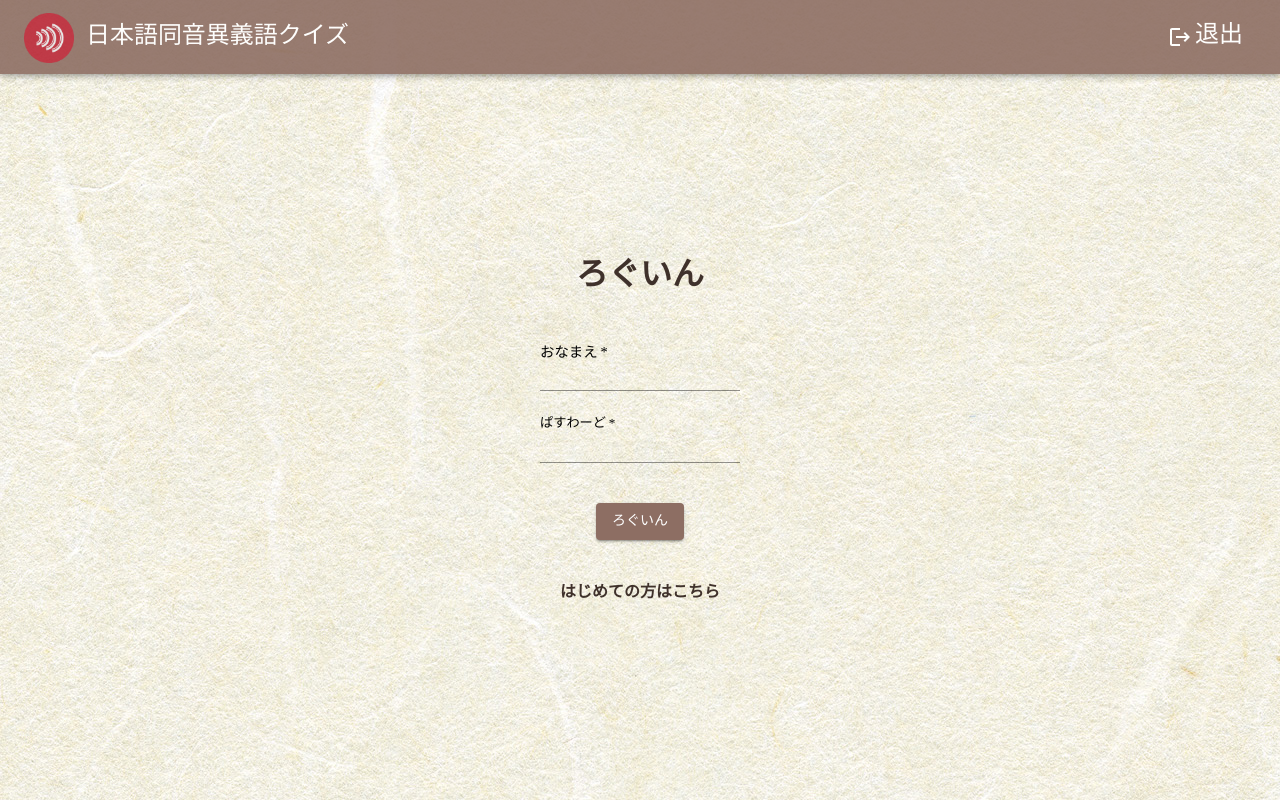
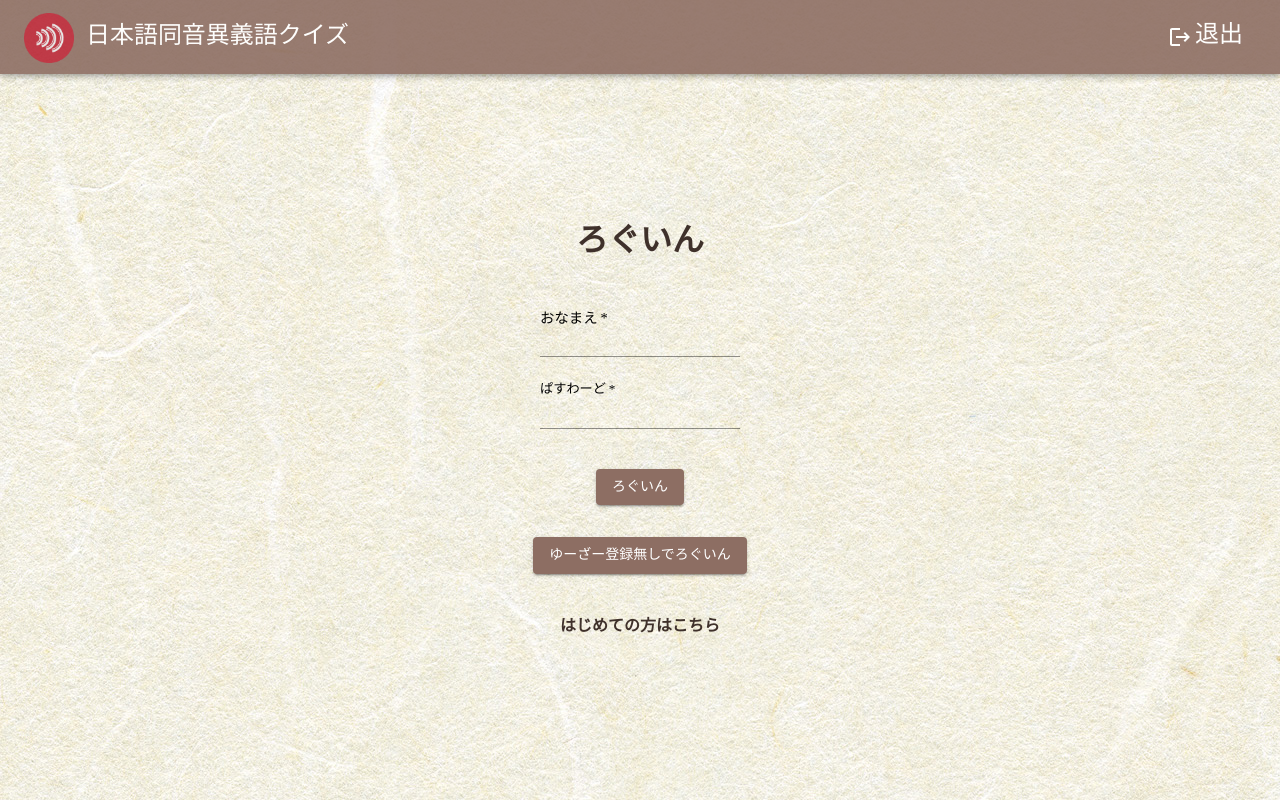
Before and after one commit to usma11dia0/japanese_quiz_app_frontend, a React (Create React App) app: page /quizzes in a window 1280 px wide. Built offline with nearby package versions, Linux system fonts and the light colour scheme; a web font is replaced by a local one.

Commit message:
add guest_user login function

```diff
--- a/src/features/auth/Auth.tsx
+++ b/src/features/auth/Auth.tsx
@@ -12,6 +12,7 @@ import {
   fetchAsyncRegister,
   selectIsLoginView,
 } from "./authSlice";
+import { CRED } from "../../types/features";
 
 export const Auth: FC = () => {
   const dispatch: AppDispatch = useDispatch();
@@ -22,13 +23,18 @@ export const Auth: FC = () => {
   const password1 = useRef<HTMLInputElement>(null);
   const password2 = useRef<HTMLInputElement>(null);
 
-  const handleSubmit = async (e: FormEvent<HTMLFormElement>) => {
-    e.preventDefault();
+  const handleSubmit = async (e?: FormEvent<HTMLFormElement>, cred?: CRED) => {
+    if (e !== undefined) e.preventDefault();
     if (isLoginView) {
-      const credential = {
-        username: username.current!.value,
-        password: password1.current!.value,
-      };
+      let credential;
+      if (cred !== undefined) {
+        credential = cred;
+      } else {
+        credential = {
+          username: username.current!.value,
+          password: password1.current!.value,
+        };
+      }
       const resultAction = await dispatch(fetchAsyncLogin(credential));
       if (!fetchAsyncLogin.fulfilled.match(resultAction)) {
         setIsInputError(!isInputError);
@@ -88,6 +94,13 @@ export const Auth: FC = () => {
         }
       }
     }
+  };
+
+  const loginAsGuest = () => {
+    handleSubmit(undefined, {
+      username: process.env.REACT_APP_GUEST_USER!,
+      password: process.env.REACT_APP_GUEST_PASSWORD!,
+    });
   };
 
   return (
@@ -191,6 +204,30 @@ export const Auth: FC = () => {
           {isLoginView ? "ろぐいん" : "とうろく"}
         </Button>
       </form>
+      {isLoginView ? (
+        <Button
+          id="send-login"
+          variant="contained"
+          type="submit"
+          color="primary"
+          size="medium"
+          sx={{
+            display: "flex",
+            justifyContent: "center",
+            y: 3,
+            m: "auto",
+            mt: 2,
+            mb: 2,
+          }}
+          onClick={() => {
+            loginAsGuest();
+          }}
+        >
+          ゆーざー登録無しでろぐいん
+        </Button>
+      ) : (
+        ""
+      )}
       <br />
       <span onClick={() => dispatch(toggleMode())} className={styles.span}>
         {isLoginView ? "はじめての方はこちら" : "ろぐいんはこちら"}
```
